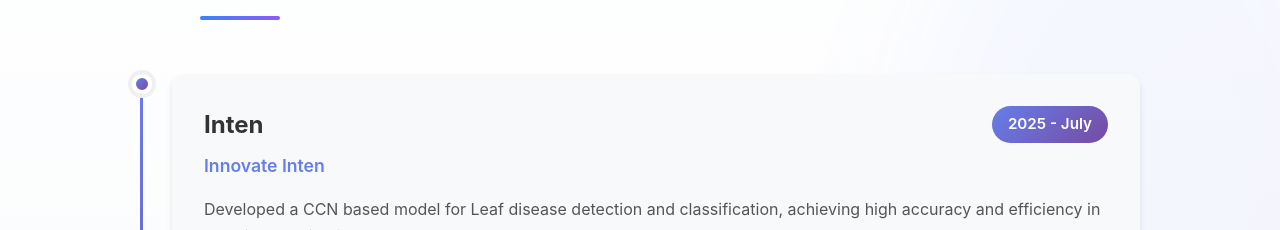
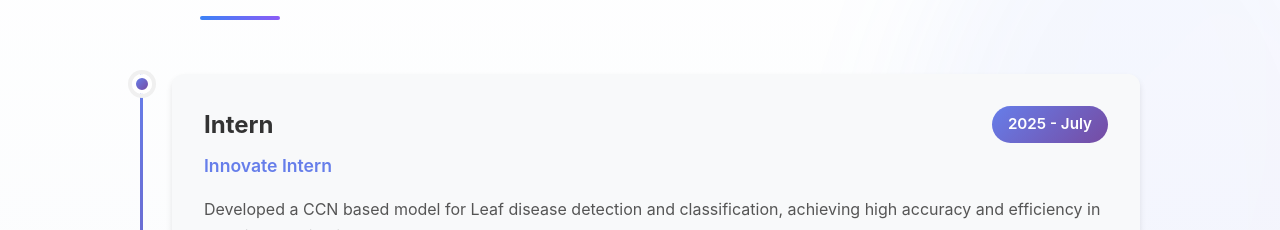
Before and after one commit to lebiraja/portfolio_me, a React (Vite) app: page / in a window 1280 px wide. Shown: the part 3438-3668 px from the top of the page. Built offline with nearby package versions, Linux system fonts and the light colour scheme.

Commit message:
Update Experience.jsx

```diff
--- a/src/components/Experience.jsx
+++ b/src/components/Experience.jsx
@@ -4,8 +4,8 @@ import './Experience.css';
 const Experience = () => {
   const experiences = [
     {
-      title: 'Inten',
-      company: 'Innovate Inten',
+      title: 'Intern',
+      company: 'Innovate Intern',
       period: '2025 - July',
       description: 'Developed a CCN based model for Leaf disease detection and classification, achieving high accuracy and efficiency in real-time applications.',
       achievements: [
```
